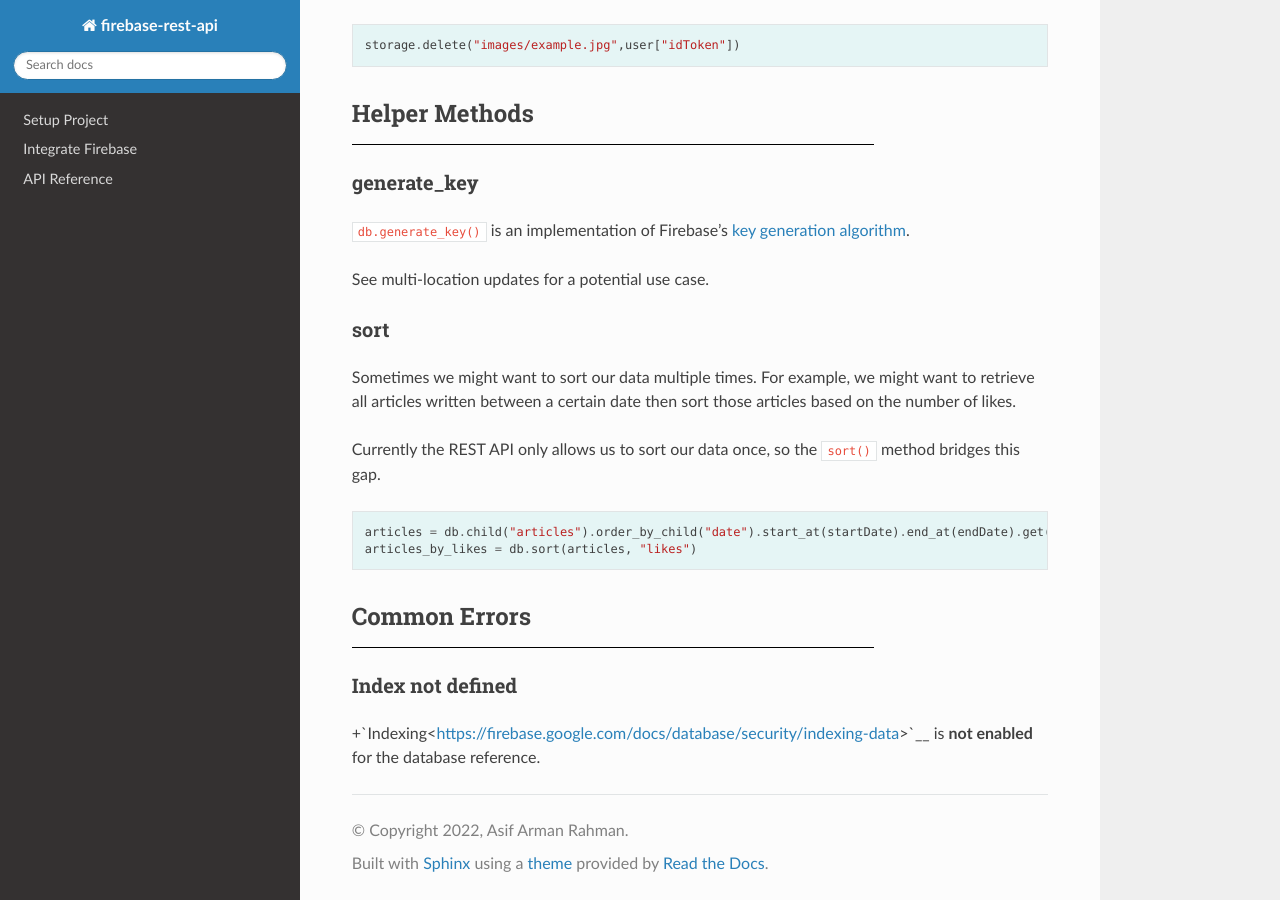
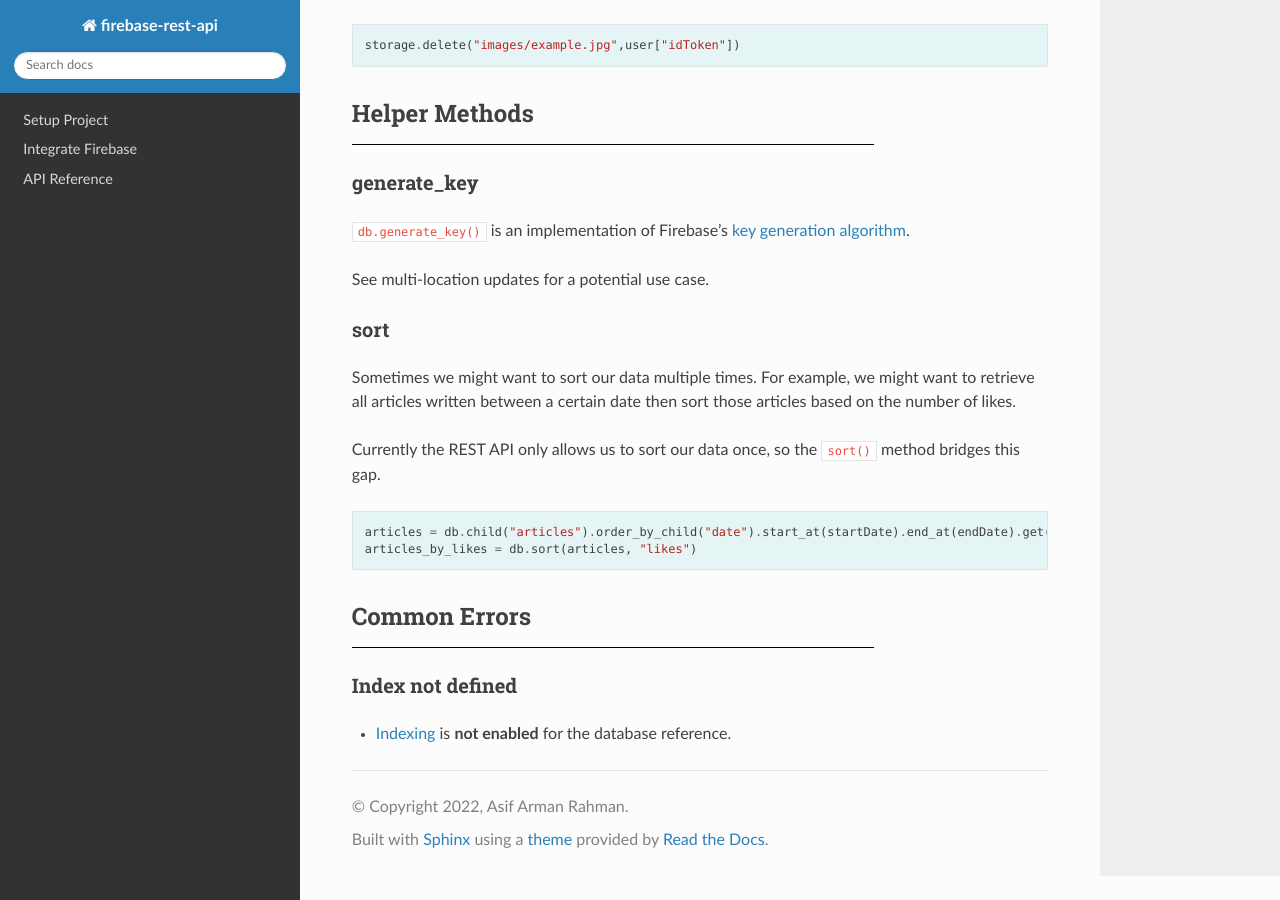
Before and after one commit to AsifArmanRahman/firebase-rest-api, a Sphinx documentation site: the page built from docs/guide/storage.rst, in a window 1280 px wide and 900 px high, scrolled down 1251 px. Built offline with Sphinx 7.4.7 and the Read the Docs theme 2.0.0, drawn with Linux system fonts in a browser that asks for light colours; nearby versions of some CDN libraries; some of the changed lines change nothing that is shown.

Commit message:
docs: Storage guide hyperlink fix

```diff
--- a/docs/guide/storage.rst
+++ b/docs/guide/storage.rst
@@ -100,5 +100,6 @@ Common Errors
 Index not defined
 ^^^^^^^^^^^^^^^^^
 
-+`Indexing<https://firebase.google.com/docs/database/security/indexing-data>`__
-is **not enabled** for the database reference.
++ `Indexing`_ is **not enabled** for the database reference.
+
+.. _Indexing: https://firebase.google.com/docs/database/security/indexing-data
```
